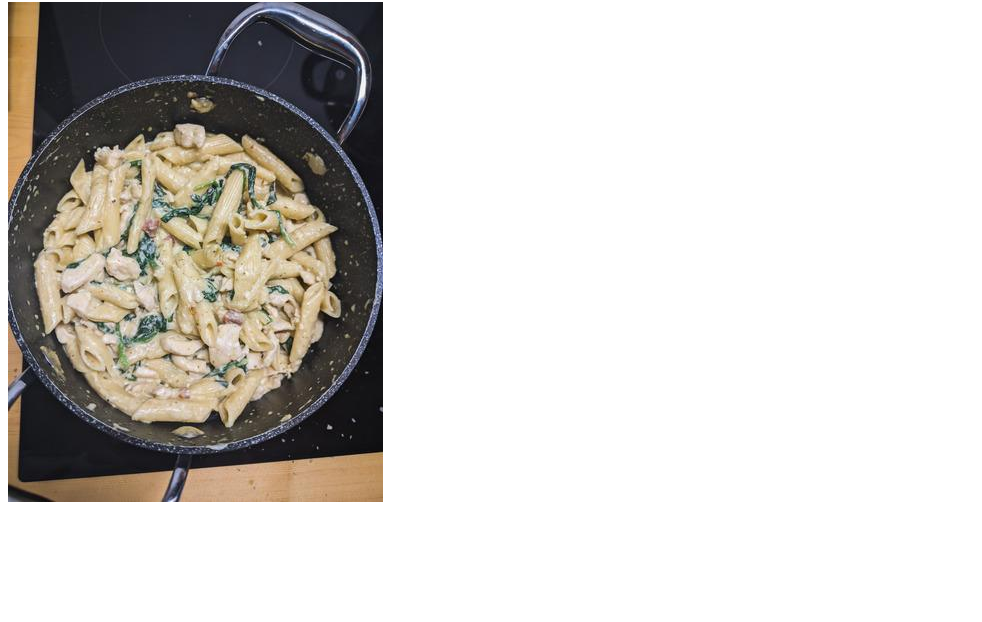
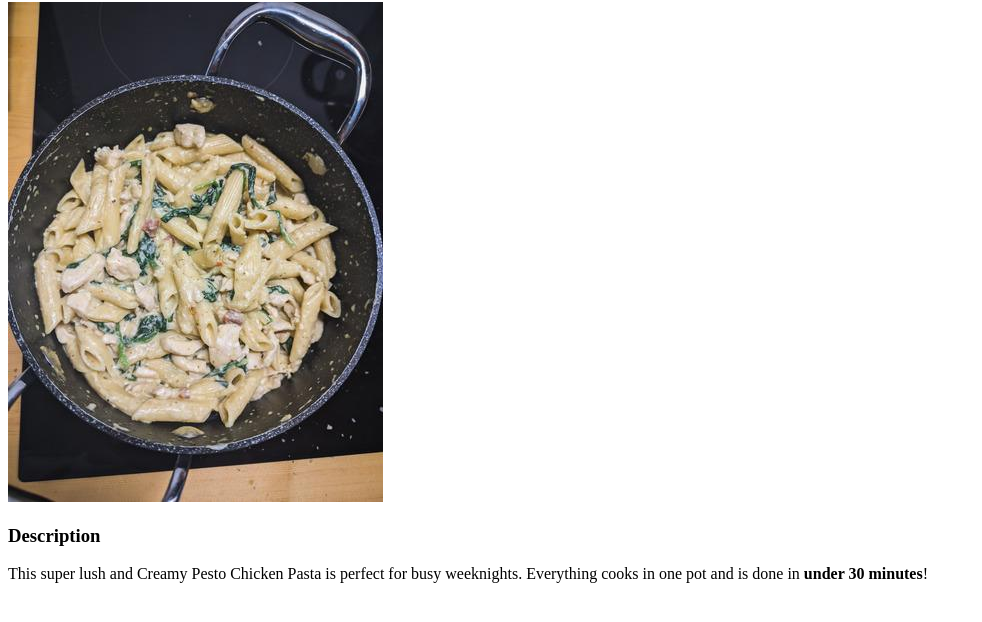
Before and after one commit to mafrib/odin-recipes, a plain HTML site: page recipes/pesto-chicken-pasta.html in a window 1280 px wide. Shown: the part 78-700 px from the top of the page, without its empty margins (0-982 px from the left). Drawn offline with Linux system fonts and the light colour scheme.

Commit message:
Add description of pesto chicken pasta

```diff
--- a/recipes/pesto-chicken-pasta.html
+++ b/recipes/pesto-chicken-pasta.html
@@ -7,5 +7,9 @@
 <body>
   <h1>Pesto Chicken Pasta</h1><img src=
   "../img/pesto-chicken-pasta.jpg" alt="Finished dish">
+  <h3>Description</h3>
+  <p>This super lush and Creamy Pesto Chicken Pasta is perfect for
+  busy weeknights. Everything cooks in one pot and is done in
+  <strong>under 30 minutes</strong>!</p>
 </body>
 </html>
```
